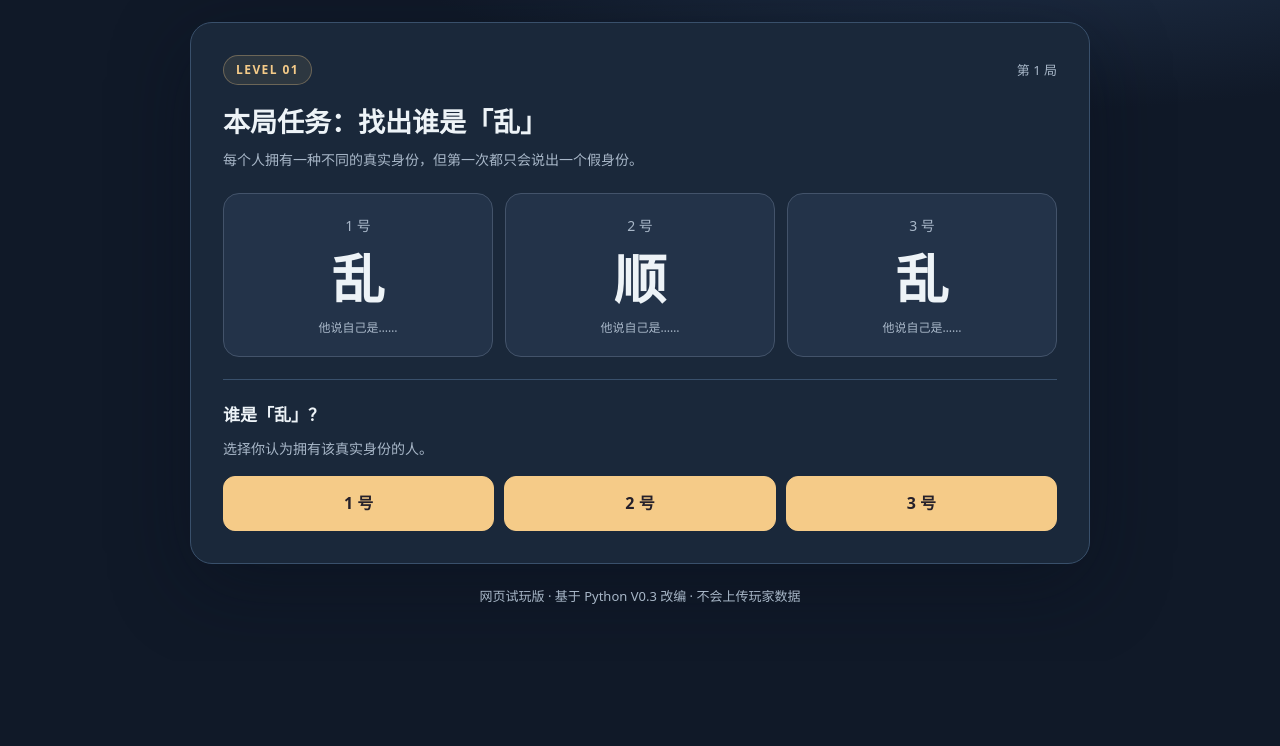
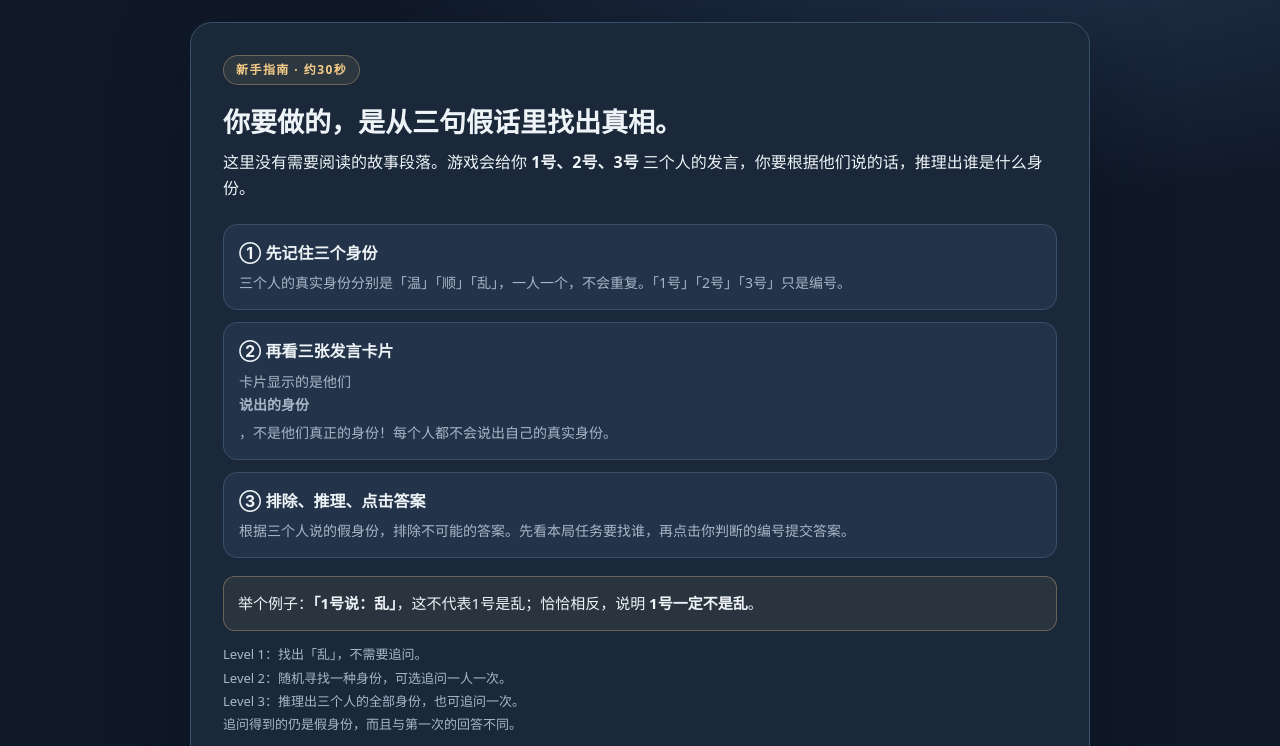
Before and after one commit to ranlin46/guess_lua, a plain HTML site: page index.html in a window 1280 px wide. Shown: the part 143-889 px from the top of the page. Before the commit the page ends 804 px from the top, so only its background shows below. Drawn offline with Linux system fonts and the light colour scheme.

Commit message:
Add beginner tutorial and gameplay instructions

```diff
--- a/index.html
+++ b/index.html
@@ -19,6 +19,7 @@
     .eyebrow {font-size:12px; letter-spacing:.21em; color:var(--accent); font-weight:750; text-transform:uppercase}
     h1 {font-size:clamp(29px,5.6vw,46px); letter-spacing:.02em; margin:6px 0 4px; line-height:1.25}
     .sub {color:var(--muted); margin:0; font-size:14px}
+    .header-actions {display:flex; gap:8px; flex-wrap:wrap; justify-content:flex-end}
     .reset {background:transparent; color:var(--muted); border:1px solid var(--line); border-radius:11px; padding:8px 13px; white-space:nowrap; margin-top:7px}
     .panel {background:rgba(27,41,59,.96); border:1px solid var(--line); border-radius:22px; padding:clamp(18px,4vw,32px); box-shadow:0 22px 80px #080e1b66}
     .topline {display:flex; align-items:center; flex-wrap:wrap; justify-content:space-between; gap:10px}
@@ -30,7 +31,7 @@
     .talk {text-align:center; background:var(--panel2); border:1px solid #43536a; border-radius:16px; padding:20px 8px 18px}
     .talk .num {color:var(--muted); font-size:14px}
     .talk .spoken {font-size:clamp(34px,7vw,53px); font-weight:800; line-height:1.4; margin-top:7px; font-family:serif}
-    .talk .said {font-size:12px;color:var(--muted)}
+    .talk .num {white-space:nowrap}
     .bar {border-top:1px solid var(--line); padding-top:21px; margin-top:22px}
     h3 {font-size:17px; margin:0 0 8px}
     .soft {font-size:14px; color:var(--muted); margin:4px 0 16px}
@@ -41,6 +42,14 @@
     .primary:hover {background:#ffe0a9}
     .secondary {background:transparent; color:var(--muted)}
     .full {display:block; width:100%; margin-top:12px}
+    .quickrule {border-left:3px solid var(--accent); padding:9px 12px; margin:14px 0 20px; background:#f5cb8810; color:var(--text); border-radius:0 9px 9px 0; font-size:14px}
+    .guide-lead {color:var(--text); font-size:16px; margin:8px 0 22px}
+    .guide-steps {display:grid; gap:12px; margin:18px 0}
+    .guide-step {background:var(--panel2); border:1px solid var(--line); padding:15px; border-radius:14px}
+    .guide-step strong {display:block; margin-bottom:5px}
+    .guide-step p {margin:0; color:var(--muted); font-size:14px}
+    .guide-example {margin:12px 0; padding:14px; background:#f5cb8812; border:1px solid #f5cb8850; border-radius:12px; font-size:15px}
+    .guide-levels {color:var(--muted); font-size:13px; margin:12px 0 0; line-height:1.8}
     .hint {border-radius:12px; padding:12px 14px; background:#f5cb8812; border:1px solid #f5cb8845; color:#f5d8aa; font-size:14px; margin:12px 0}
     .asked {border-radius:12px; padding:12px 14px; background:#8edbb816; border:1px solid #8edbb855; margin:4px 0 15px; color:var(--good)}
     .pick-row {display:grid; grid-template-columns:minmax(0,1fr) minmax(0,1fr); align-items:center; gap:16px; margin:9px 0}
@@ -63,8 +72,8 @@
 <body>
   <main class="shell">
     <header>
-      <div><div class="eyebrow">A little logic mystery · Web demo</div><h1>猜猜谁是“乱”？</h1><p class="sub">三个人，三个身份。每个人都不会说出自己的真实身份。</p></div>
-      <button class="reset" type="button" data-action="restart">从头开始</button>
+      <div><div class="eyebrow">三人逻辑推理 · 网页试玩版</div><h1>猜猜谁是“乱”？</h1><p class="sub">看三个人说的假身份，推理出谁才是「温」「顺」「乱」。</p></div>
+      <div class="header-actions"><button class="reset" type="button" data-action="rules">玩法说明</button><button class="reset" type="button" data-action="restart">从头开始</button></div>
     </header>
     <section class="panel" id="game" aria-live="polite"></section>
     <p class="footer">网页试玩版 · 基于 Python V0.3 改编 · 不会上传玩家数据</p>
@@ -77,7 +86,7 @@
   for (const a of CHARACTERS) for (const b of CHARACTERS) for (const c of CHARACTERS) {
     if (new Set([a, b, c]).size === 3) ALL_ARRANGEMENTS.push({'1':a,'2':b,'3':c});
   }
-  const state = {level:1, round:0, assignment:{}, answers:{}, target:null, askNum:null, secondAnswer:null, stage:'decision', outcome:null};
+  const state = {level:1, round:0, assignment:{}, answers:{}, target:null, askNum:null, secondAnswer:null, stage:'intro', showRules:true, outcome:null};
   const el = document.getElementById('game');
   const choose = arr => arr[Math.floor(Math.random()*arr.length)];
   const shuffled = arr => {
@@ -105,6 +114,7 @@
     return state.level === 3 ? list.length === 1 : provableFor(state.target, list);
   }
   function startRound() {
+    state.showRules = false;
     state.round++;
     state.askNum = null;
     state.secondAnswer = null;
@@ -126,11 +136,25 @@
   const goal = () => state.level === 3 ? '还原全部三个人的真实身份' : `找出谁是「${state.target}」`;
   const arrangementText = a => NUMBERS.map(n => `${n}号＝${a[n]}`).join(' · ');
   function render() {
+    if (state.showRules) {
+      el.innerHTML = `<div class="topline"><span class="tag">新手指南 · 约30秒</span></div>
+        <h2>你要做的，是从三句假话里找出真相。</h2>
+        <p class="guide-lead">这里没有需要阅读的故事段落。游戏会给你 <strong>1号、2号、3号</strong> 三个人的发言，你要根据他们说的话，推理出谁是什么身份。</p>
+        <div class="guide-steps">
+          <div class="guide-step"><strong>① 先记住三个身份</strong><p>三个人的真实身份分别是「温」「顺」「乱」，一人一个，不会重复。「1号」「2号」「3号」只是编号。</p></div>
+          <div class="guide-step"><strong>② 再看三张发言卡片</strong><p>卡片显示的是他们<strong>说出的身份</strong>，不是他们真正的身份！每个人都不会说出自己的真实身份。</p></div>
+          <div class="guide-step"><strong>③ 排除、推理、点击答案</strong><p>根据三个人说的假身份，排除不可能的答案。先看本局任务要找谁，再点击你判断的编号提交答案。</p></div>
+        </div>
+        <div class="guide-example">举个例子：<strong>「1号说：乱」</strong>，这不代表1号是乱；恰恰相反，说明 <strong>1号一定不是乱</strong>。</div>
+        <p class="guide-levels">Level 1：找出「乱」，不需要追问。<br>Level 2：随机寻找一种身份，可选追问一人一次。<br>Level 3：推理出三个人的全部身份，也可追问一次。<br>追问得到的仍是假身份，而且与第一次的回答不同。</p>
+        <button class="btn primary full" type="button" data-action="${state.round ? 'resume' : 'start'}">${state.round ? '明白了，返回本局' : '明白了，开始第一局'}</button>`;
+      return;
+    }
     const level=state.level;
     let html = `<div class="topline"><span class="tag">LEVEL 0${level}</span><span class="round">第 ${state.round} 局</span></div>
       <h2>本局任务：${goal()}</h2>
-      <p class="helper">每个人拥有一种不同的真实身份，但第一次都只会说出一个假身份。</p>
-      <div class="talks">${NUMBERS.map(n => `<div class="talk"><div class="num">${n} 号</div><div class="spoken">${state.answers[n]}</div><div class="said">他说自己是……</div></div>`).join('')}</div>`;
+      <p class="quickrule">看下面三张卡片：上面的字是他们<strong>说出的假身份</strong>，不是他们真正的身份。比如「1号说乱」意味着1号一定不是乱。</p>
+      <div class="talks">${NUMBERS.map(n => `<div class="talk" aria-label="${n}号说：${state.answers[n]}"><div class="num">${n} 号说</div><div class="spoken">${state.answers[n]}</div></div>`).join('')}</div>`;
     if (state.askNum !== null) html += `<div class="asked">你追问了 ${state.askNum} 号，他第二次回答：<strong>${state.secondAnswer}</strong>（仍然是假身份）。</div>`;
     if (state.stage === 'decision') {
       html += `<div class="bar"><h3>下一步怎么做？</h3><p class="soft">你可以直接作答，也可以选一个人追问一次。他必须说出另一种不同的假身份。</p>
@@ -183,7 +207,13 @@
     const button=event.target.closest('button[data-action]');
     if (!button) return;
     const action=button.dataset.action;
-    if (action==='ask' && state.stage==='decision') {
+    if (action==='start' && state.showRules && state.round===0) {
+      startRound();
+    } else if (action==='resume' && state.showRules && state.round>0) {
+      state.showRules=false;render();
+    } else if (state.showRules) {
+      return;
+    } else if (action==='ask' && state.stage==='decision') {
       state.askNum=button.dataset.num;
       state.secondAnswer=askAgain(state.askNum);
       state.stage='answer'; render();
@@ -210,9 +240,10 @@
   });
   document.querySelector('header').addEventListener('click',event=>{
     if (event.target.closest('[data-action="restart"]')) restart();
+    if (event.target.closest('[data-action="rules"]')) {state.showRules=true;render();}
   });
   function restart() {state.level=1;state.round=0;startRound();}
-  startRound();
+  render();
   </script>
 </body>
 </html>
```
